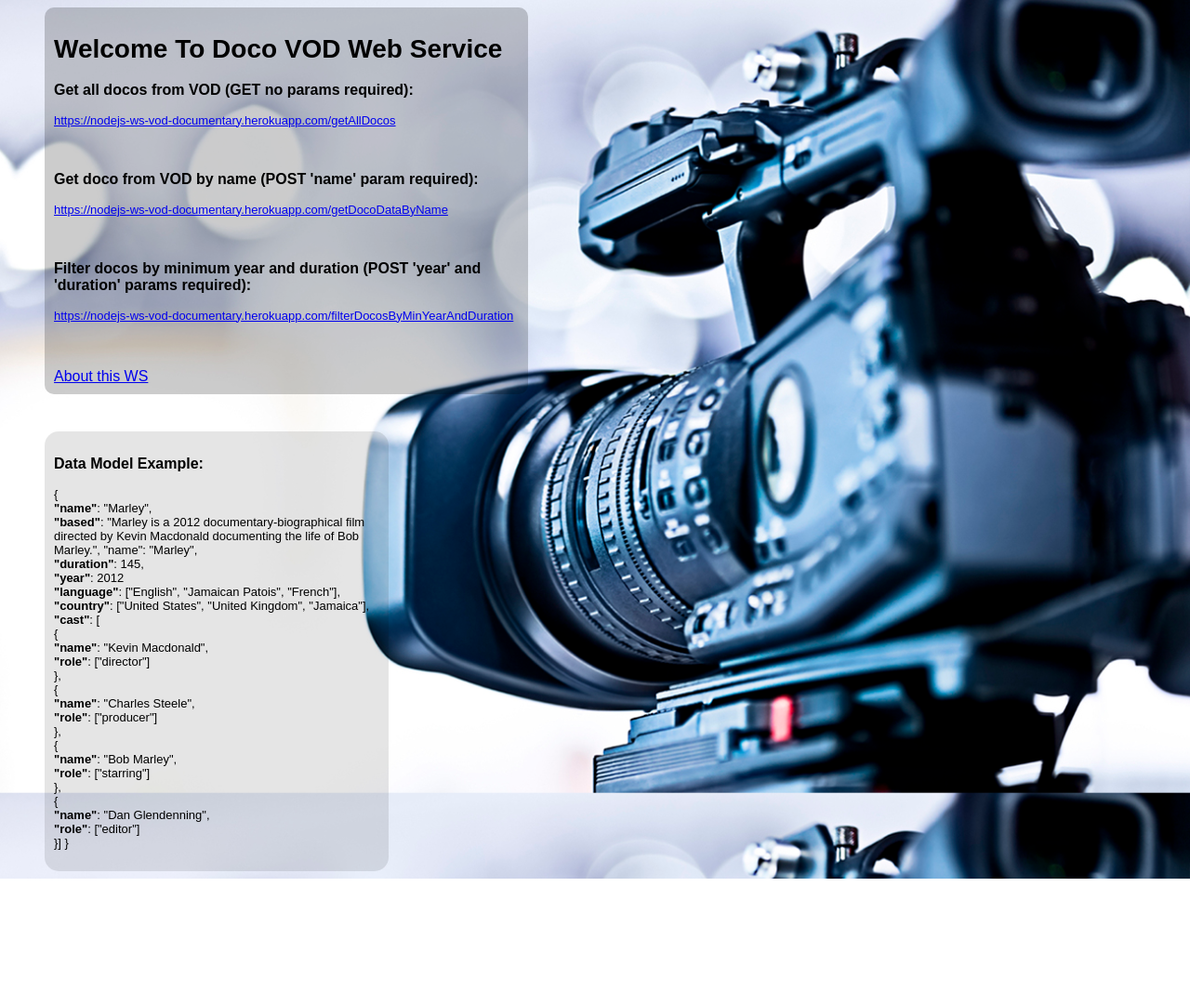
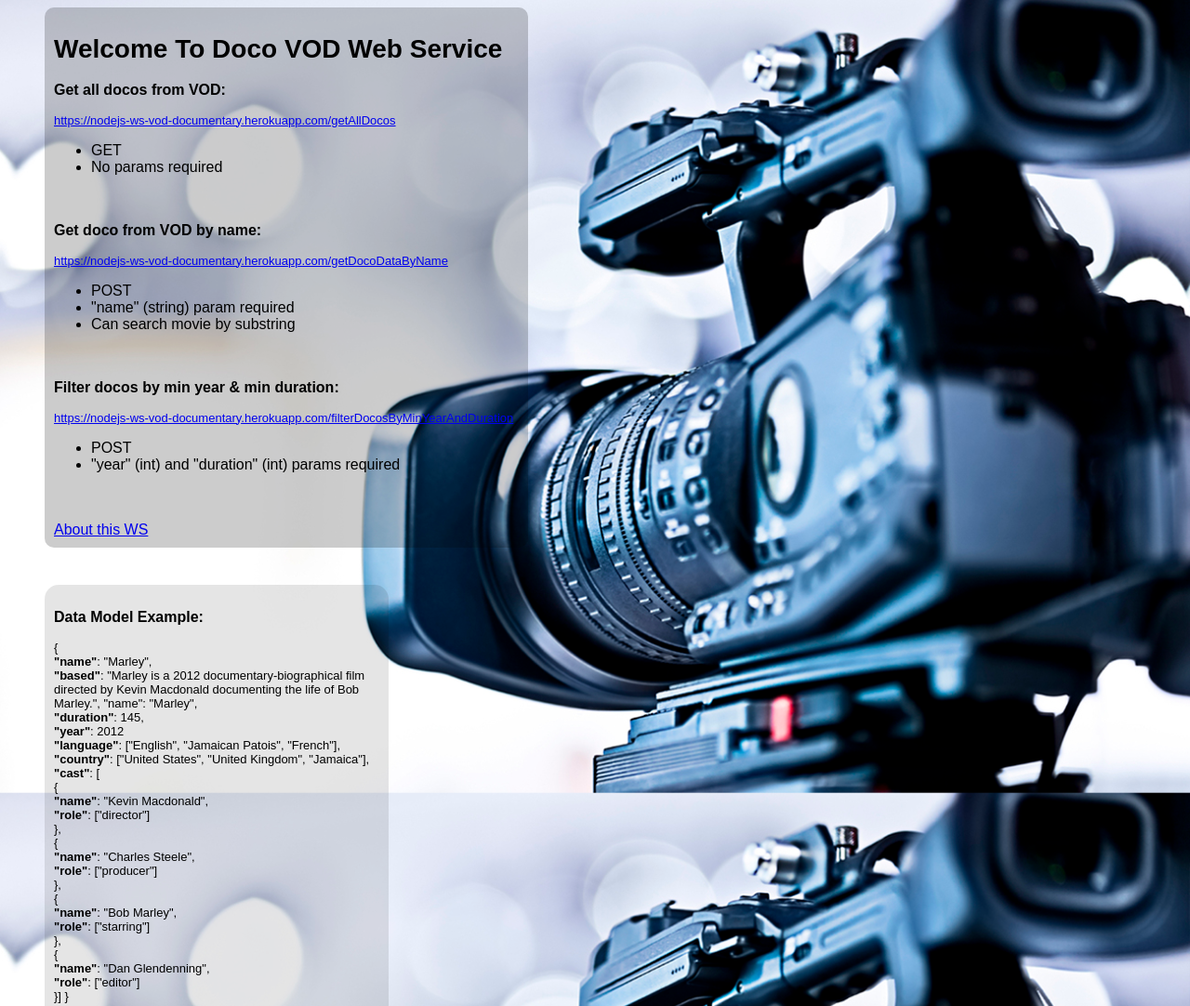
Before and after one commit to NaorHai/nodejs-ws-vod-documentary, a website: page index.html in a window 1280 px wide. Shown: the top 1082 px of the page at 93% size. Before the commit the page ends 945 px from the top, so only its background shows below. Drawn offline with Linux system fonts and the light colour scheme; files that its build step writes are made by us from their sources; files whose address does not match are found by name.

Commit message:
fixed routing and added explenation to index.html

```diff
--- a/index.html
+++ b/index.html
@@ -7,16 +7,19 @@
 <body>
 <div id="main">
 <h1>Welcome To Doco VOD Web Service</h1>
-<h3>Get all docos from VOD (GET no params required):</h3>
+<h3>Get all docos from VOD:</h3>
 <p><a target="_blank" href="https://nodejs-ws-vod-documentary.herokuapp.com/getAllDocos">
-    https://nodejs-ws-vod-documentary.herokuapp.com/getAllDocos</a></p><br>
-<h3>Get doco from VOD by name (POST 'name' param required):</h3>
+    https://nodejs-ws-vod-documentary.herokuapp.com/getAllDocos</a></p>
+    <ul><li>GET</li><li>No params required</li></ul><br>
+<h3>Get doco from VOD by name:</h3>
 <p><a target="_blank" href="https://nodejs-ws-vod-documentary.herokuapp.com/getDocoDataByName">
-    https://nodejs-ws-vod-documentary.herokuapp.com/getDocoDataByName</a></p><br>
-<h3>Filter docos by minimum year and duration (POST 'year' and 'duration' params required):</h3>
+    https://nodejs-ws-vod-documentary.herokuapp.com/getDocoDataByName</a></p>
+    <ul><li>POST</li><li>"name" (string) param required</li><li>Can search movie by substring</li></ul><br>
+    <h3>Filter docos by min year & min duration:</h3>
 <p><a target="_blank" href="https://nodejs-ws-vod-documentary.herokuapp.com/filterDocosByMinYearAndDuration">
-    https://nodejs-ws-vod-documentary.herokuapp.com/filterDocosByMinYearAndDuration</a></p><br><br>
-<a target="_blank" href="https://nodejs-ws-vod-documentary.herokuapp.com/app">About this WS</a>
+    https://nodejs-ws-vod-documentary.herokuapp.com/filterDocosByMinYearAndDuration</a></p>
+    <ul><li>POST</li><li>"year" (int) and "duration" (int) params required</li></ul><br><br>
+    <a target="_blank" href="https://nodejs-ws-vod-documentary.herokuapp.com/app">About this WS</a>
 </div>
 <div id="dataModel">
     <h3>Data Model Example:</h3>
--- a/index.js
+++ b/index.js
@@ -52,7 +52,6 @@ app.post('/filterDocosByMinYearAndDuration', (req, res, next)=> {
 });
 
 app.all('*', (req, res)=> {
-    console.log('No results found');
     res.json({
         "status":"404",
         "error": "No results found",
--- a/vod-data-model.js
+++ b/vod-data-model.js
@@ -9,7 +9,7 @@ docuMovie = new schema({
         name: {type:String, index:1, required:true, unique:true},
         based: {type:String, required: true},
         duration: {type: Number, required: true},
-        year: {type: Number, required: true, min: 1970, max: 2017},
+        year: {type: Number, required: true},
         language: {type: [String], required: true},
         country: {type: [String], required: true},
         cast: [{name: String, role: [String]}]
```
